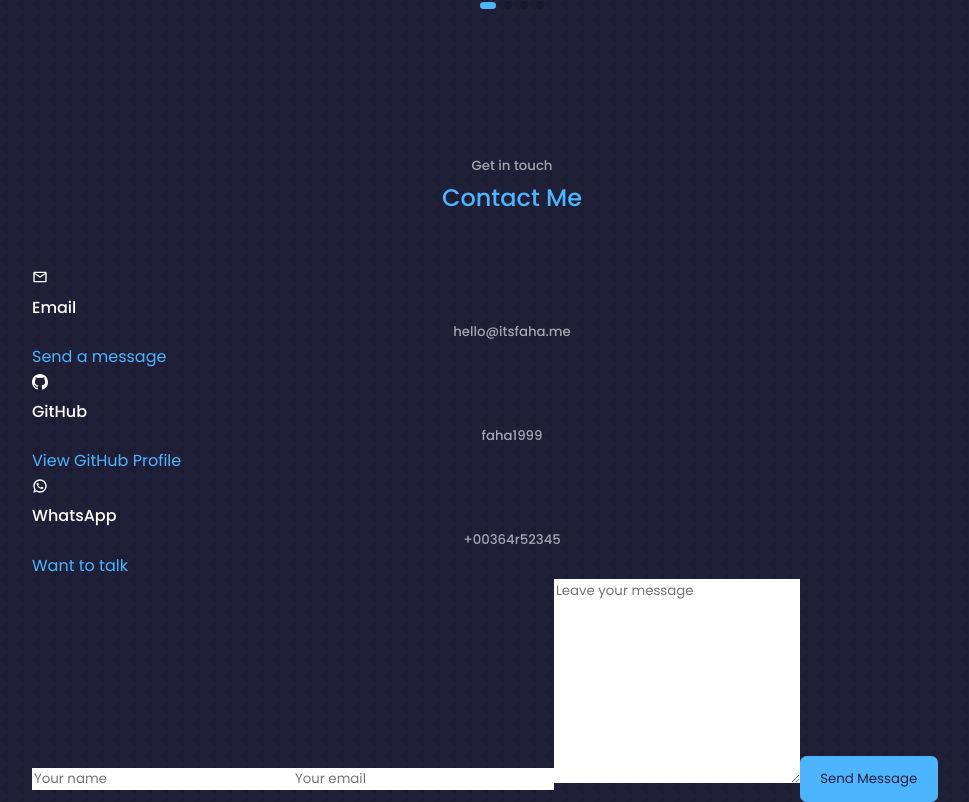
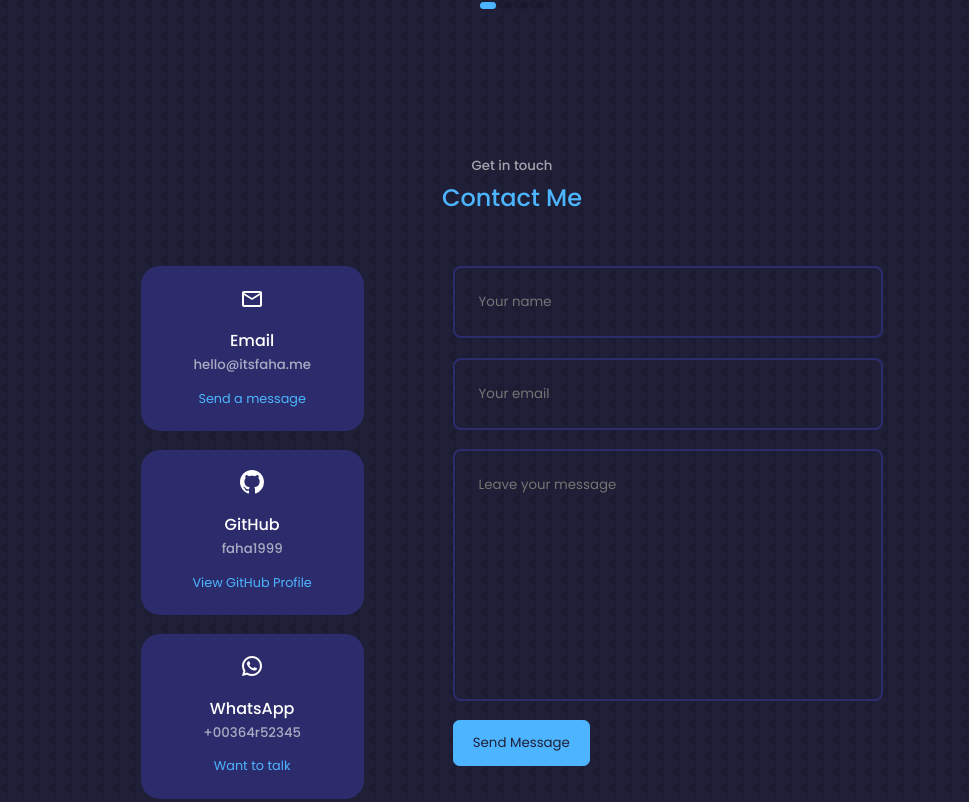
Before and after one commit to faha1999/itsfaha, a React (Create React App) app: page / in a window 1280 px wide. Shown: the part 4564-5366 px from the top of the page, without its empty margins (128-1097 px from the left). Built offline with nearby package versions, Linux system fonts and the light colour scheme.

Commit message:
completed styling

```diff
--- /dev/null
+++ b/src/assets/scss/_contact.scss
@@ -0,0 +1,66 @@
+.contact {
+  width: 58%;
+  display: grid;
+  grid-template-columns: 30% 58%;
+  gap: 12%;
+
+  .options {
+    display: flex;
+    flex-direction: column;
+    gap: 1.2rem;
+
+    .option {
+      background: var(--color-bg-variant);
+      padding: 1.2rem;
+      border-radius: 1.2rem;
+      text-align: center;
+      border: 1px solid transparent;
+
+      &:hover {
+        background: transparent;
+        border-color: var(--color-bg-variant);
+      }
+
+      .icon {
+        font-size: 1.5rem;
+        margin-bottom: 0.5rem;
+      }
+      a {
+        margin-top: 0.7rem;
+        display: inline-block;
+        font-size: 0.8rem;
+      }
+    }
+  }
+
+  form {
+    display: flex;
+    flex-direction: column;
+    gap: 1.2rem;
+
+    input,
+    textarea {
+      width: 100%;
+      padding: 1.5rem;
+      border-radius: 0.5rem;
+      background: transparent;
+      border: 2px solid var(--color-bg-variant);
+      resize: none;
+      color: var(--color--white);
+    }
+  }
+}
+
+// media
+@media screen and (max-width: 1024px) {
+  .contact {
+    grid-template-columns: 1fr;
+    gap: 2rem;
+  }
+}
+
+@media screen and (max-width: 600px) {
+  .contact {
+    width: var(--container-width-sm);
+  }
+}
--- a/src/assets/scss/style.scss
+++ b/src/assets/scss/style.scss
@@ -8,3 +8,4 @@
 @import './services';
 @import './portfolio';
 @import './testimonial';
+@import './contact';
```
Also changed, not shown: src/assets/css/style.min.css, 1 other file (tests, documents, lock files or other folders).
